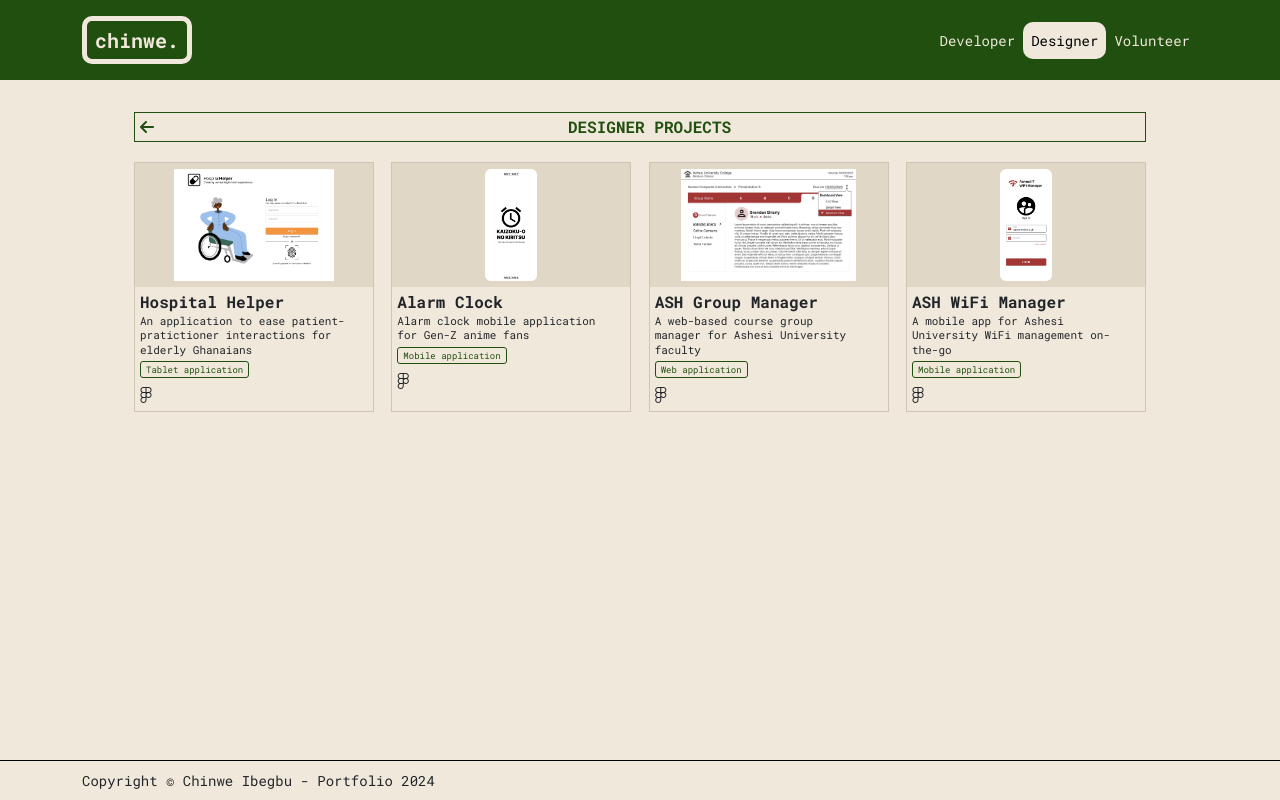
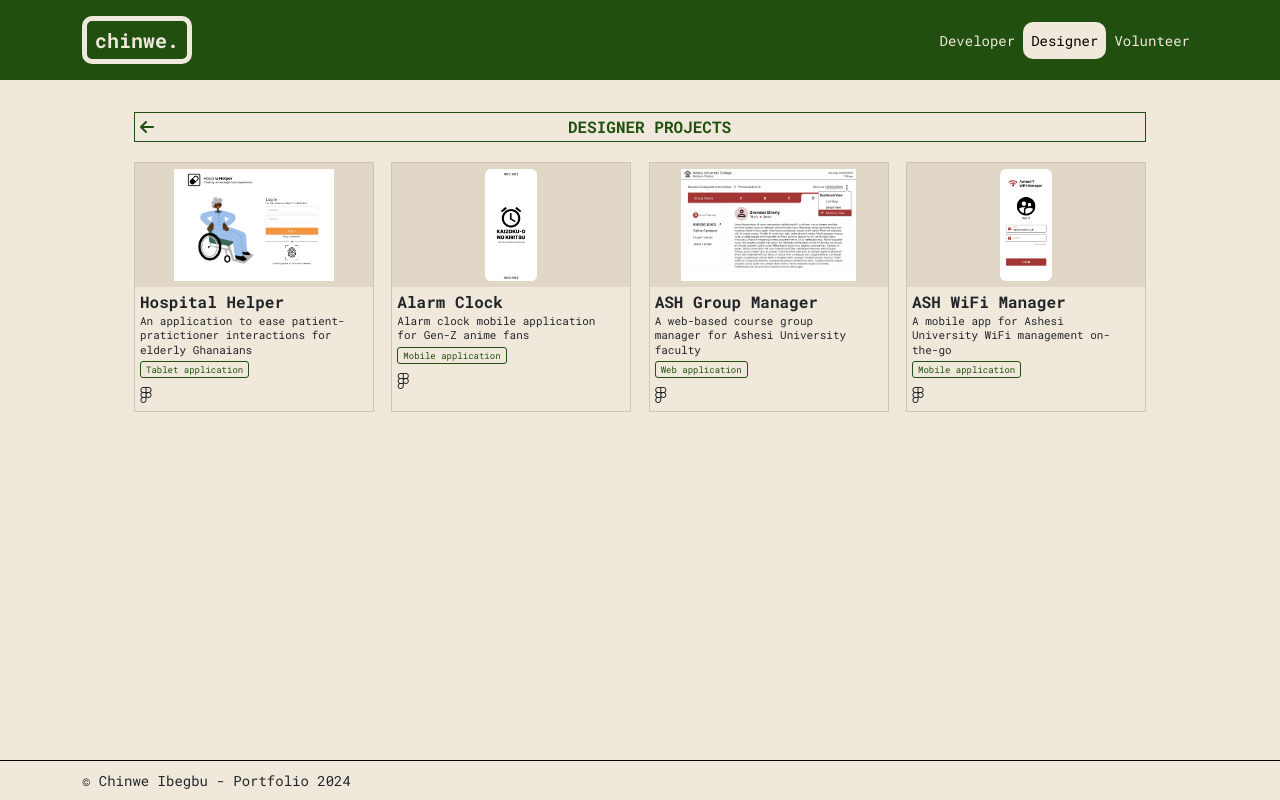
Before and after one commit to chinweibegbu/portfolio, a React (Create React App) app: page /designer in a window 1280 px wide. Built offline with nearby package versions, Linux system fonts and the light colour scheme.

Commit message:
Update footer text

```diff
--- a/src/components/common/Footer.js
+++ b/src/components/common/Footer.js
@@ -7,7 +7,7 @@ function Footer() {
             <div className="container h-100">
                 <div className="row h-100 flex-column flex-sm-row align-content-center">
                     <div className="col-auto">
-                        <div className="small m-0">Copyright &copy; Chinwe Ibegbu - Portfolio 2024</div>
+                        <div className="small m-0">&copy; Chinwe Ibegbu - Portfolio 2024</div>
                     </div>
                 </div>
             </div>
```
